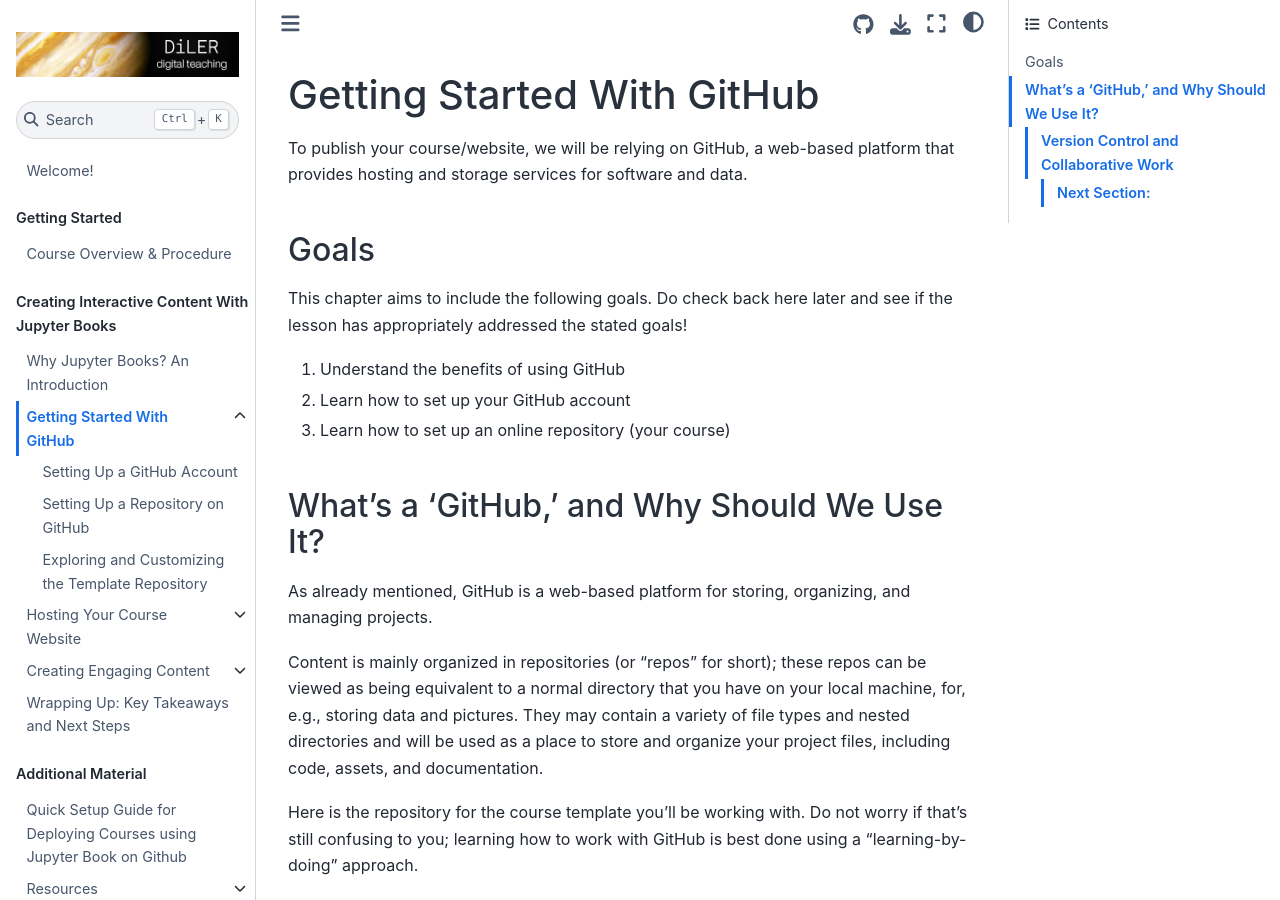
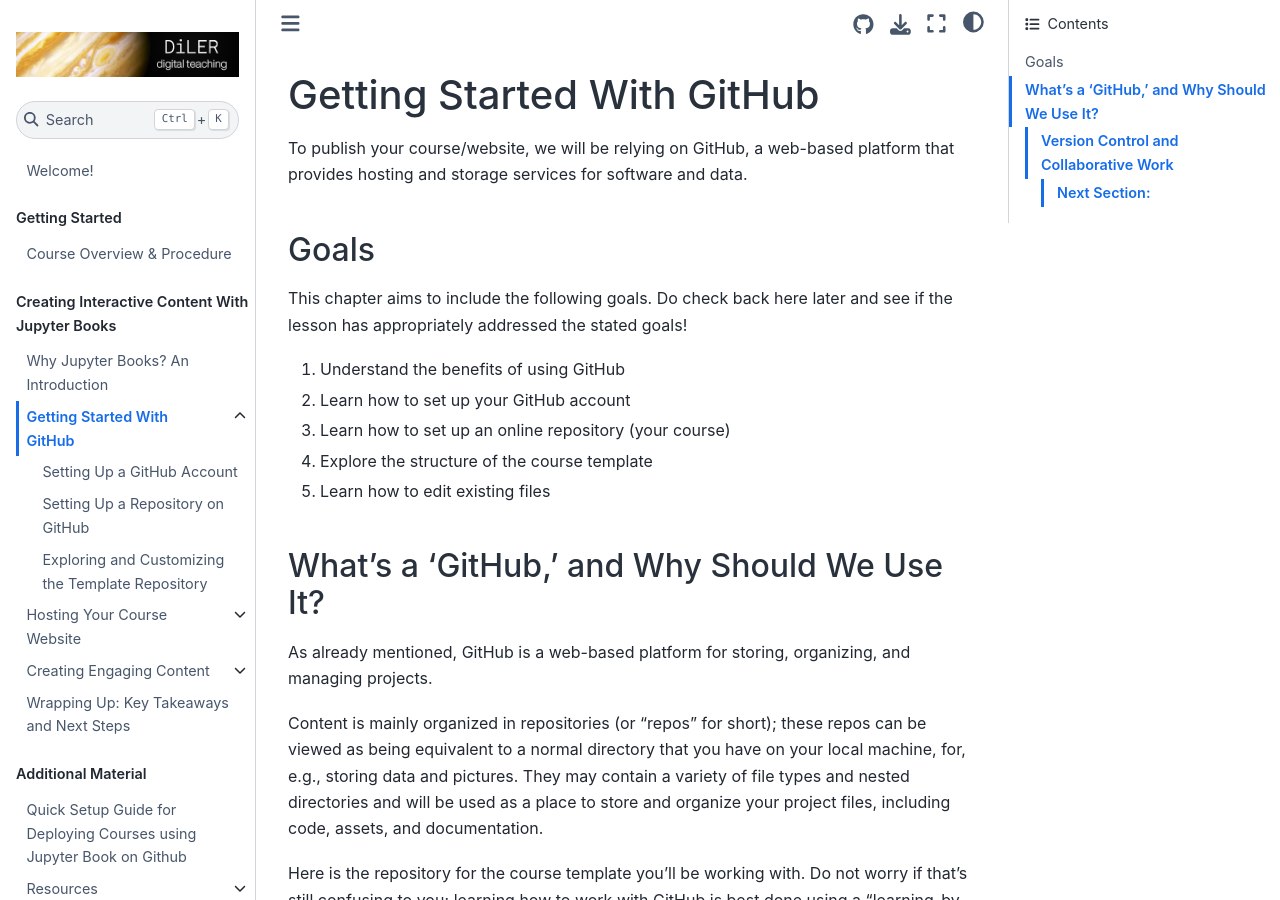
Before and after one commit to M-earnest/tutorial_jupyter_books, a Jupyter Book: the page built from content/1_github/intro.md, in a window 1280 px wide and 900 px high. Built offline with Jupyter Book 1.0.4 settings and Sphinx 7.4.7 and the Sphinx Book theme 1.1.4, drawn with Linux system fonts in a browser that asks for light colours; pages that are not in the unit, such as notebooks, are missing from menus.

Commit message:
Update intro.md
updated goals

```diff
--- a/content/1_github/intro.md
+++ b/content/1_github/intro.md
@@ -9,6 +9,8 @@
 1. Understand the benefits of using GitHub
 2. Learn how to set up your GitHub account
 3. Learn how to set up an online repository (your course)
+4. Explore the structure of the course template
+5. Learn how to edit existing files
 
 ## What's a 'GitHub,' and Why Should We Use It?
 
```
